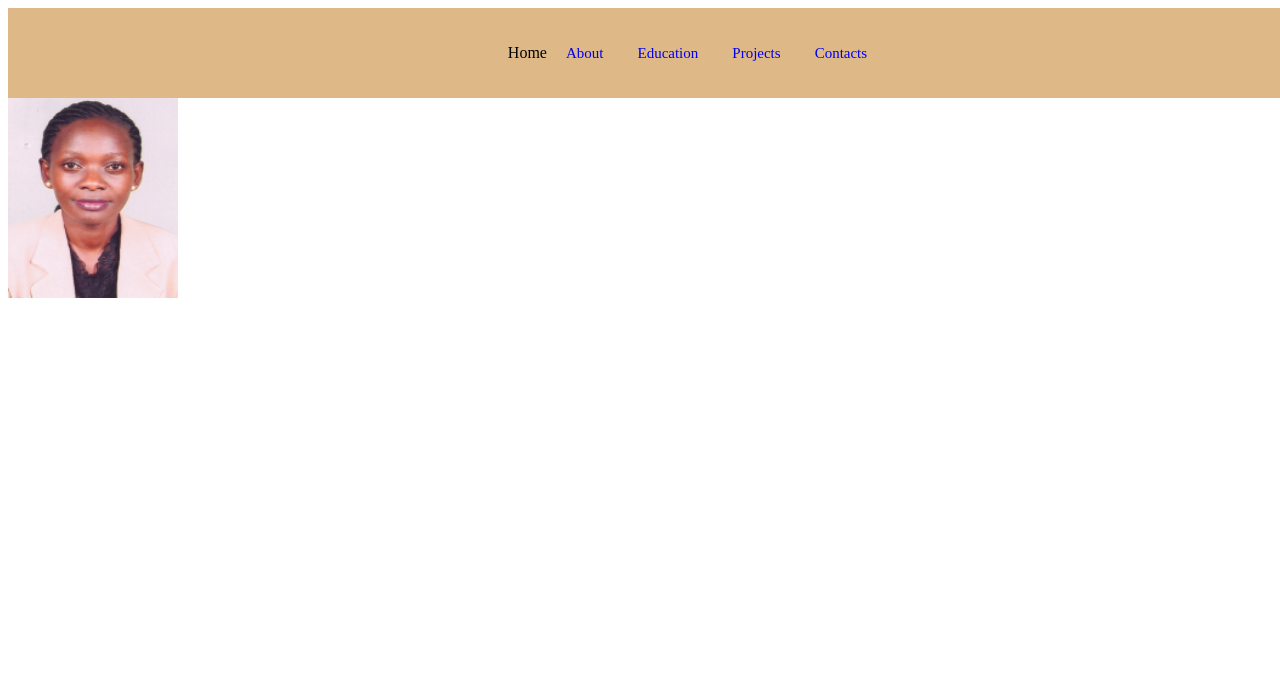
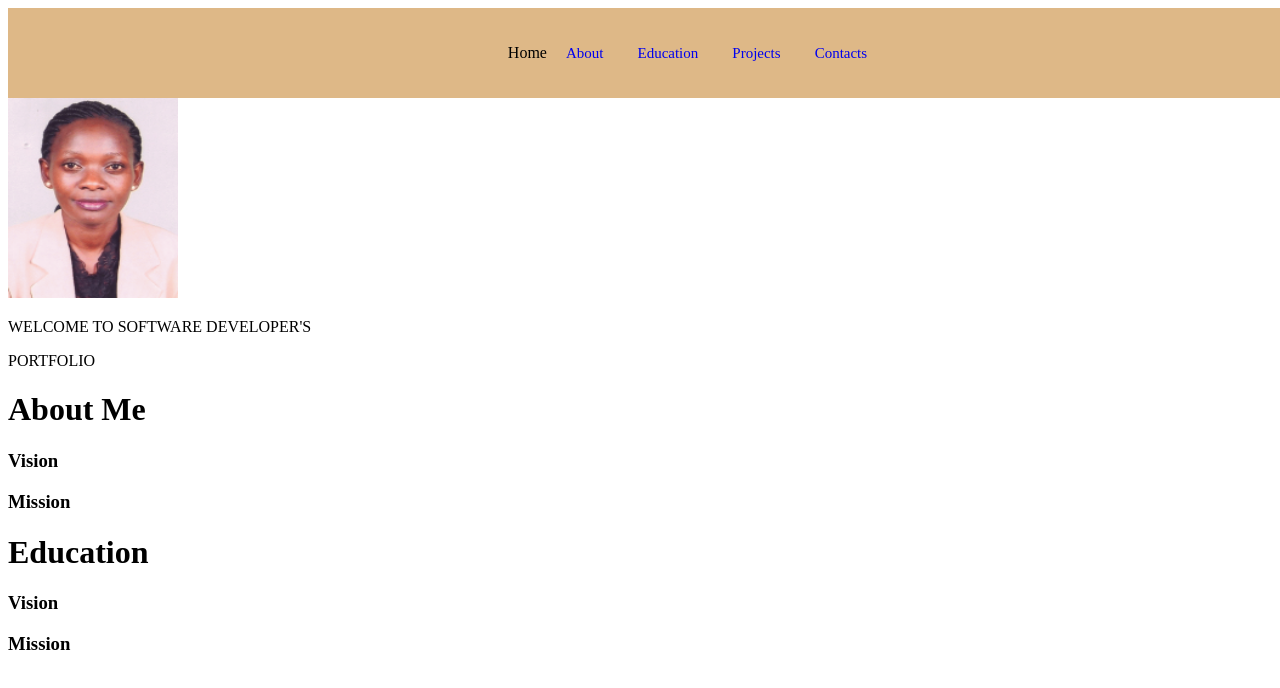
Before and after one commit to munyekenye/Portifolio, a plain HTML site: page index.html in a window 1280 px wide. Shown: the top 688 px of the page. Drawn offline with Linux system fonts and the light colour scheme.

```diff
--- a/index.html
+++ b/index.html
@@ -22,10 +22,26 @@
     <div>
         <div class="topage">
     <img src="./Lilian photo - Copy.png" alt="photo"width="170"height="200">
-    </div>
-    </div>
+           <div class="toptext">
+        <p>WELCOME TO SOFTWARE DEVELOPER'S</p>
+        <p>PORTFOLIO</p>
+         </div>
+        </div>
+        <div class="abt">
+            <h1>About Me</h1>
+             <h3>Vision</h3>
+               <p></p>
+
+               <h3>Mission</h3>
+               <p></p>
+         <div class="abt">
+            <h1>Education</h1>
+                <h3>Vision</h3>
+                       <p></p>
+
+                       <h3>Mission</h3>
+                       <p></p>
+
+
         </body>
         </html>
-
-</body>
-</html>
```
